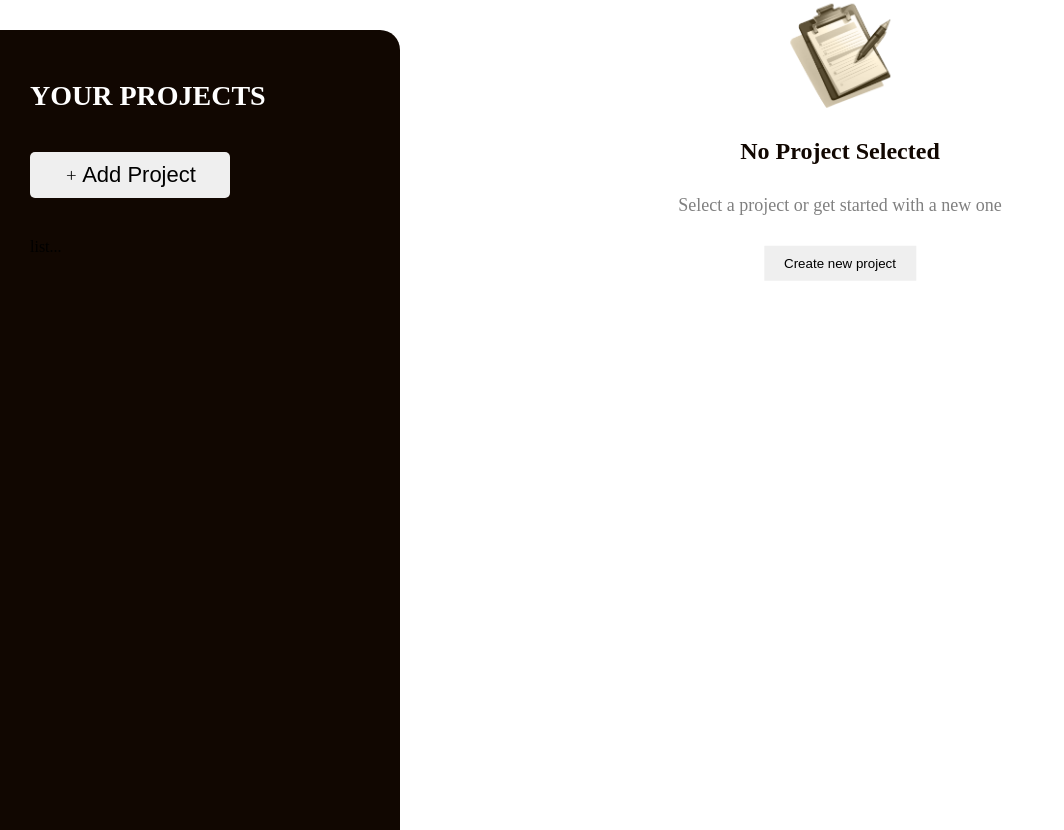
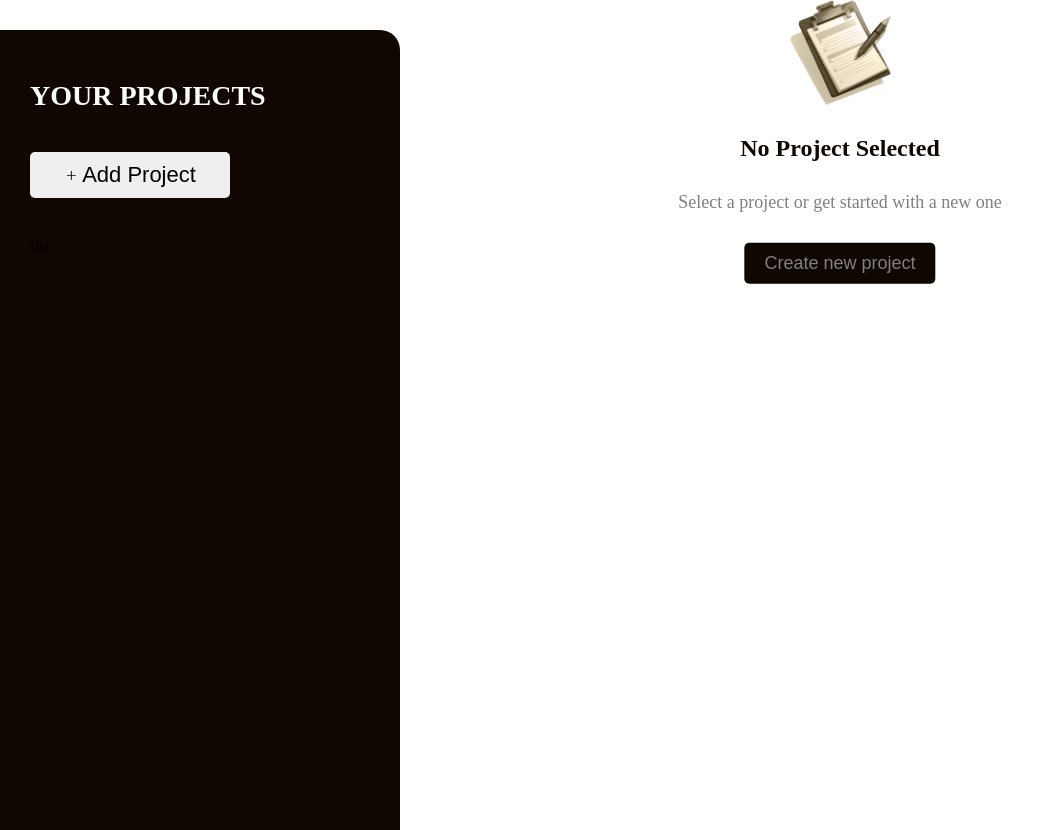
Before and after one commit to DenisFR2727/support_react-components, a React (Vite) app in the folder managment-app/01-starting-project/: page / in a window 1280 px wide. Shown: the whole page, without its empty margins (0-1064 px from the left). Built offline with nearby package versions, Linux system fonts and the light colour scheme.

Commit message:
add title styles

```diff
--- a/managment-app/01-starting-project/src/components/Title/Title.jsx
+++ b/managment-app/01-starting-project/src/components/Title/Title.jsx
@@ -8,7 +8,7 @@ export default function Title() {
         <img src="/logo.png" />
         <h2>No Project Selected</h2>
         <p>Select a project or get started with a new one</p>
-        <Button>Create new project</Button>
+        <Button className="title-new-btn">Create new project</Button>
       </div>
     </div>
   );
--- a/managment-app/01-starting-project/src/components/Title/title.css
+++ b/managment-app/01-starting-project/src/components/Title/title.css
@@ -17,12 +17,21 @@
   transform: translate(-50%, -50%);
 }
 .title-content h2 {
+  text-align: center;
   color: rgb(17, 7, 1);
 }
 .title-content p {
+  text-align: center;
   color: grey;
   font-size: 18px;
 }
 .title-content img {
   width: 100px;
 }
+.title-new-btn {
+  padding: 10px 20px;
+  border-radius: 5px;
+  font-size: 18px;
+  color: grey;
+  background-color: rgb(17, 7, 1);
+}
```
